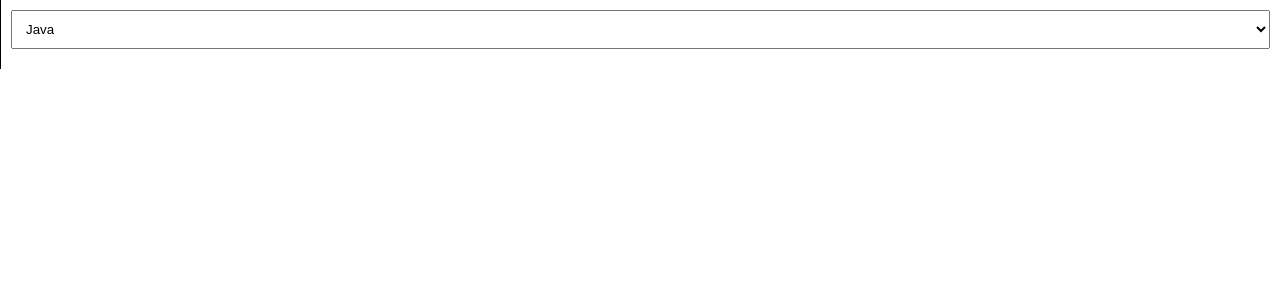
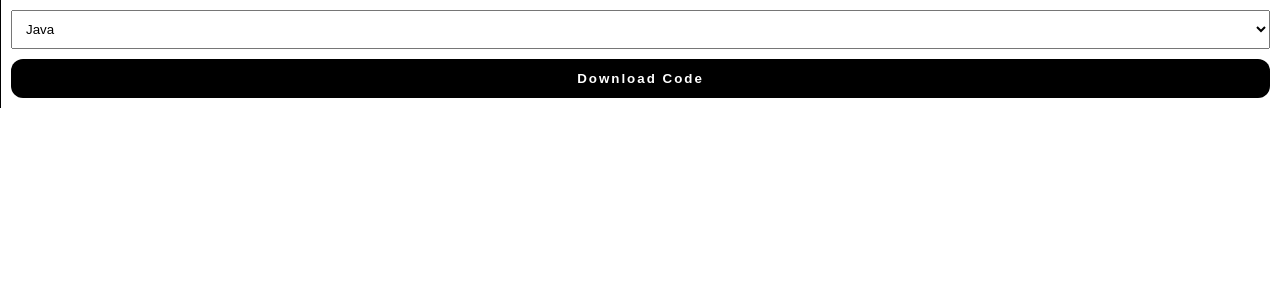
Before and after one commit to Aswatth/code-flo, a Next.js app: page / in a window 1280 px wide. Shown: the top 300 px of the page. Built offline with nearby package versions, Linux system fonts and the light colour scheme.

Commit message:
Added functionality to download code in selected language.

```diff
--- a/app/(code-area)/page.module.css
+++ b/app/(code-area)/page.module.css
@@ -15,3 +15,18 @@
   margin-bottom: 10px;
   padding: 10px;
 }
+
+.downloadButton {
+  background-color: black;
+  color: white;
+  font-weight: bold;
+  text-transform: capitalize;
+  letter-spacing: 2px;
+  border: none;
+  border-radius: 12px;
+  padding: 12px;
+}
+
+.downloadButton:hover {
+  cursor: pointer;
+}
--- a/app/(code-area)/page.tsx
+++ b/app/(code-area)/page.tsx
@@ -6,6 +6,21 @@
   const { language, fileExtension, setLanguage } = languageStore();
   const { fileName } = fileNameStore();
 
+  const handleDownload = () => {
+    const blob = new Blob(["<PLACEHOLDER CODE>"]);
+
+    const url = URL.createObjectURL(blob);
+    const linkElement = document.createElement("a");
+    linkElement.href = url;
+    linkElement.download = fileName + fileExtension;
+
+    document.body.appendChild(linkElement);
+
+    linkElement.click();
+
+    document.body.removeChild(linkElement);
+    URL.revokeObjectURL(url);
+  };
 
   return (
     <div className={styles.page}>
@@ -20,6 +35,9 @@
         <option>Go</option>
       </select>
       <div className={styles.code}></div>
+      <button className={styles.downloadButton} onClick={handleDownload}>
+        Download code
+      </button>
     </div>
   );
 }
```
